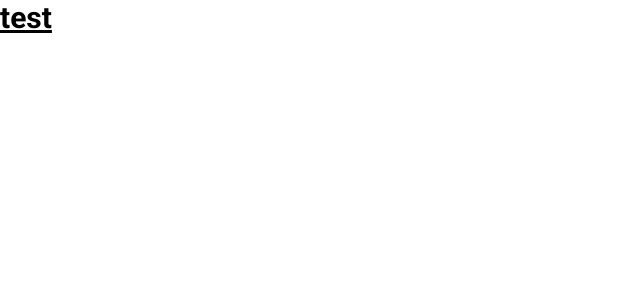
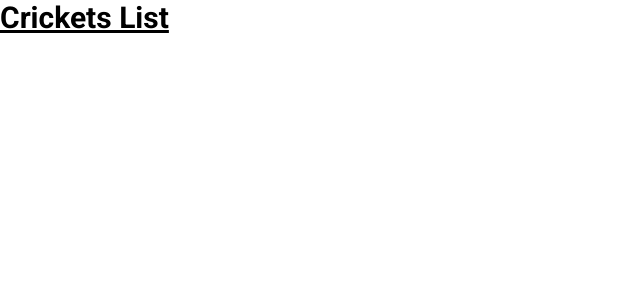
Before and after one commit to aravindbairwa/cricket-india, a React (Create React App) app: page / in a window 1280 px wide. Shown: the top 300 px of the page, without its empty margins (0-640 px from the left). Built offline with nearby package versions, Linux system fonts and the light colour scheme.

Commit message:
feat: Setup routing with placeholder components for pages

```diff
--- a/package.json
+++ b/package.json
@@ -47,6 +47,7 @@
   },
   "devDependencies": {
     "@babel/plugin-proposal-private-property-in-object": "^7.21.11",
+    "@types/react-router-dom": "^5.3.3",
     "tailwindcss": "^3.3.3"
   }
 }
--- a/src/App.tsx
+++ b/src/App.tsx
@@ -1,12 +1,19 @@
 import React from 'react';
-import './index.css';
+import { BrowserRouter as Router, Route, Switch } from 'react-router-dom';
+import CricketerDetails from './pages/CricketerDetails';
+import Home from './pages/Home';
+import NotFound from './pages/NotFound';
 
-function App() {
+const App: React.FC = () => {
   return (
-    <div >
-      <p className='text-3xl font-bold underline'>test</p>
-    </div>
+    <Router>
+      <Switch>
+        <Route exact path="/" component={Home} />
+        <Route path="/:cricketer" component={CricketerDetails} />
+        <Route component={NotFound} /> {/* This will handle all unmatched routes */}
+      </Switch>
+    </Router>
   );
-}
+};
 
 export default App;
--- /dev/null
+++ b/src/pages/CricketerDetails.tsx
@@ -0,0 +1,7 @@
+import React from 'react';
+
+const CricketerDetails: React.FC = () => {
+  return <div>Cricketer Details</div>;
+};
+
+export default CricketerDetails;
--- /dev/null
+++ b/src/pages/Home.tsx
@@ -0,0 +1,7 @@
+import React from 'react';
+
+const Home: React.FC = () => {
+  return <div className='text-3xl font-bold underline'>Crickets List</div>;
+};
+
+export default Home;
--- /dev/null
+++ b/src/pages/NotFound.tsx
@@ -0,0 +1,12 @@
+import React from "react";
+
+const NotFound: React.FC = () => {
+  return (
+    <div>
+      <h2>404 Page Not Found</h2>
+      <p>Sorry, the requested page does not exist.</p>
+    </div>
+  );
+};
+
+export default NotFound;
```
Also changed, not shown: 1 other file (tests, documents, lock files or other folders).
